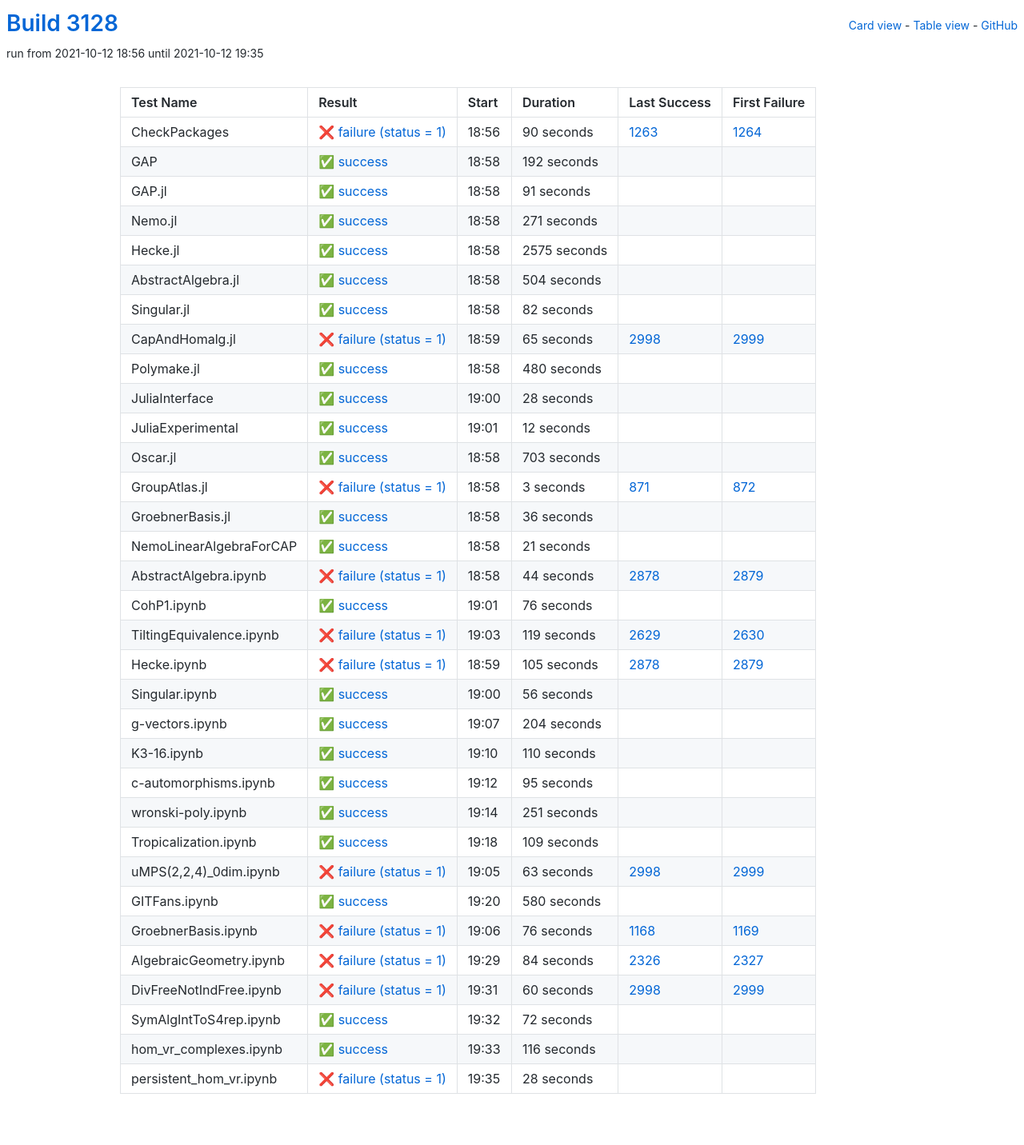
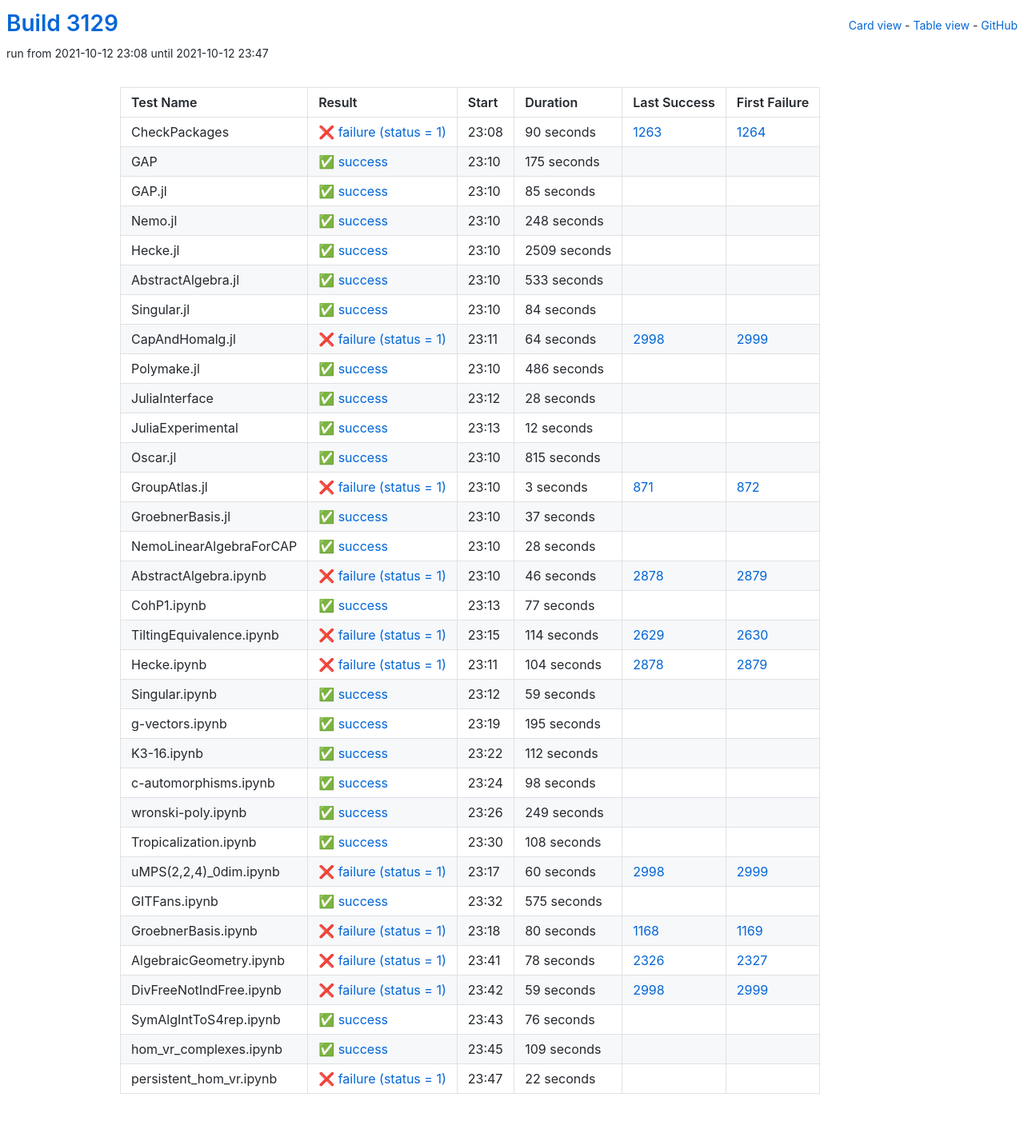
Before and after one commit to oscar-system/oscar-ci-status-stable, a Jekyll site: the page built from table.html, in a window 1280 px wide. Shown: the whole page at 80% size. Built offline with Jekyll 4.4.1, drawn with Linux system fonts in a browser that asks for light colours.

Commit message:
Build #3129

```diff
--- a/_data/ci.yml
+++ b/_data/ci.yml
@@ -1,6 +1,6 @@
 ---
-build: 3128
-build_url: https://oscarci.mathematik.uni-kl.de/job/oscar-stable/3128/
+build: 3129
+build_url: https://oscarci.mathematik.uni-kl.de/job/oscar-stable/3129/
 job: oscar-stable
 organization: oscar-system
 repo: oscar-ci-status-stable
@@ -8,8 +8,8 @@ repourl: https://github.com/oscar-system/oscar-ci-status-stable
 tests:
 - name: CheckPackages
   id: checkpackages
-  log: https://oscarci.mathematik.uni-kl.de/job/oscar-stable/3128/artifact/logs/build-3128/CheckPackages.log
-  start: 2021-10-12 18:56
+  log: https://oscarci.mathematik.uni-kl.de/job/oscar-stable/3129/artifact/logs/build-3129/CheckPackages.log
+  start: 2021-10-12 23:08
   success: false
   exitcode: 1
   status: failure
@@ -20,104 +20,104 @@ tests:
   first_failure_url: https://oscarci.mathematik.uni-kl.de/job/oscar-stable/1264/
 - name: GAP
   id: gap
-  log: https://oscarci.mathematik.uni-kl.de/job/oscar-stable/3128/artifact/logs/build-3128/GAP.log
-  start: 2021-10-12 18:58
+  log: https://oscarci.mathematik.uni-kl.de/job/oscar-stable/3129/artifact/logs/build-3129/GAP.log
+  start: 2021-10-12 23:10
   success: true
   exitcode: 0
   status: success
-  duration: 192
+  duration: 175
   last_success: false
   last_success_url:
   first_failure: false
   first_failure_url:
 - name: GAP.jl
   id: gap-jl
-  log: https://oscarci.mathematik.uni-kl.de/job/oscar-stable/3128/artifact/logs/build-3128/GAP.jl.log
-  start: 2021-10-12 18:58
+  log: https://oscarci.mathematik.uni-kl.de/job/oscar-stable/3129/artifact/logs/build-3129/GAP.jl.log
+  start: 2021-10-12 23:10
   success: true
   exitcode: 0
   status: success
-  duration: 91
+  duration: 85
   last_success: false
   last_success_url:
   first_failure: false
   first_failure_url:
 - name: Nemo.jl
   id: nemo-jl
-  log: https://oscarci.mathematik.uni-kl.de/job/oscar-stable/3128/artifact/logs/build-3128/Nemo.jl.log
-  start: 2021-10-12 18:58
+  log: https://oscarci.mathematik.uni-kl.de/job/oscar-stable/3129/artifact/logs/build-3129/Nemo.jl.log
+  start: 2021-10-12 23:10
   success: true
   exitcode: 0
   status: success
-  duration: 271
+  duration: 248
   last_success: false
   last_success_url:
   first_failure: false
   first_failure_url:
 - name: Hecke.jl
   id: hecke-jl
-  log: https://oscarci.mathematik.uni-kl.de/job/oscar-stable/3128/artifact/logs/build-3128/Hecke.jl.log
-  start: 2021-10-12 18:58
+  log: https://oscarci.mathematik.uni-kl.de/job/oscar-stable/3129/artifact/logs/build-3129/Hecke.jl.log
+  start: 2021-10-12 23:10
   success: true
   exitcode: 0
   status: success
-  duration: 2575
+  duration: 2509
   last_success: false
   last_success_url:
   first_failure: false
   first_failure_url:
 - name: AbstractAlgebra.jl
   id: abstractalgebra-jl
-  log: https://oscarci.mathematik.uni-kl.de/job/oscar-stable/3128/artifact/logs/build-3128/AbstractAlgebra.jl.log
-  start: 2021-10-12 18:58
+  log: https://oscarci.mathematik.uni-kl.de/job/oscar-stable/3129/artifact/logs/build-3129/AbstractAlgebra.jl.log
+  start: 2021-10-12 23:10
   success: true
   exitcode: 0
   status: success
-  duration: 504
+  duration: 533
   last_success: false
   last_success_url:
   first_failure: false
   first_failure_url:
 - name: Singular.jl
   id: singular-jl
-  log: https://oscarci.mathematik.uni-kl.de/job/oscar-stable/3128/artifact/logs/build-3128/Singular.jl.log
-  start: 2021-10-12 18:58
+  log: https://oscarci.mathematik.uni-kl.de/job/oscar-stable/3129/artifact/logs/build-3129/Singular.jl.log
+  start: 2021-10-12 23:10
   success: true
   exitcode: 0
   status: success
-  duration: 82
+  duration: 84
   last_success: false
   last_success_url:
   first_failure: false
   first_failure_url:
 - name: CapAndHomalg.jl
   id: capandhomalg-jl
-  log: https://oscarci.mathematik.uni-kl.de/job/oscar-stable/3128/artifact/logs/build-3128/CapAndHomalg.jl.log
-  start: 2021-10-12 18:59
+  log: https://oscarci.mathematik.uni-kl.de/job/oscar-stable/3129/artifact/logs/build-3129/CapAndHomalg.jl.log
+  start: 2021-10-12 23:11
   success: false
   exitcode: 1
   status: failure
-  duration: 65
+  duration: 64
   last_success: 2998
   last_success_url: https://oscarci.mathematik.uni-kl.de/job/oscar-stable/2998/
   first_failure: 2999
   first_failure_url: https://oscarci.mathematik.uni-kl.de/job/oscar-stable/2999/
 - name: Polymake.jl
   id: polymake-jl
-  log: https://oscarci.mathematik.uni-kl.de/job/oscar-stable/3128/artifact/logs/build-3128/Polymake.jl.log
-  start: 2021-10-12 18:58
+  log: https://oscarci.mathematik.uni-kl.de/job/oscar-stable/3129/artifact/logs/build-3129/Polymake.jl.log
+  start: 2021-10-12 23:10
   success: true
   exitcode: 0
   status: success
-  duration: 480
+  duration: 486
   last_success: false
   last_success_url:
   first_failure: false
   first_failure_url:
 - name: JuliaInterface
   id: juliainterface
-  log: https://oscarci.mathematik.uni-kl.de/job/oscar-stable/3128/artifact/logs/build-3128/JuliaInterface.log
-  start: 2021-10-12 19:00
+  log: https://oscarci.mathematik.uni-kl.de/job/oscar-stable/3129/artifact/logs/build-3129/JuliaInterface.log
+  start: 2021-10-12 23:12
   success: true
   exitcode: 0
   status: success
@@ -128,8 +128,8 @@ tests:
   first_failure_url:
 - name: JuliaExperimental
   id: juliaexperimental
-  log: https://oscarci.mathematik.uni-kl.de/job/oscar-stable/3128/artifact/logs/build-3128/JuliaExperimental.log
-  start: 2021-10-12 19:01
+  log: https://oscarci.mathematik.uni-kl.de/job/oscar-stable/3129/artifact/logs/build-3129/JuliaExperimental.log
+  start: 2021-10-12 23:13
   success: true
   exitcode: 0
   status: success
@@ -140,20 +140,20 @@ tests:
   first_failure_url:
 - name: Oscar.jl
   id: oscar-jl
-  log: https://oscarci.mathematik.uni-kl.de/job/oscar-stable/3128/artifact/logs/build-3128/Oscar.jl.log
-  start: 2021-10-12 18:58
+  log: https://oscarci.mathematik.uni-kl.de/job/oscar-stable/3129/artifact/logs/build-3129/Oscar.jl.log
+  start: 2021-10-12 23:10
   success: true
   exitcode: 0
   status: success
-  duration: 703
+  duration: 815
   last_success: false
   last_success_url:
   first_failure: false
   first_failure_url:
 - name: GroupAtlas.jl
   id: groupatlas-jl
-  log: https://oscarci.mathematik.uni-kl.de/job/oscar-stable/3128/artifact/logs/build-3128/GroupAtlas.jl.log
-  start: 2021-10-12 18:58
+  log: https://oscarci.mathematik.uni-kl.de/job/oscar-stable/3129/artifact/logs/build-3129/GroupAtlas.jl.log
+  start: 2021-10-12 23:10
   success: false
   exitcode: 1
   status: failure
@@ -164,44 +164,212 @@ tests:
   first_failure_url: https://oscarci.mathematik.uni-kl.de/job/oscar-stable/872/
 - name: GroebnerBasis.jl
   id: groebnerbasis-jl
-  log: https://oscarci.mathematik.uni-kl.de/job/oscar-stable/3128/artifact/logs/build-3128/GroebnerBasis.jl.log
-  start: 2021-10-12 18:58
+  log: https://oscarci.mathematik.uni-kl.de/job/oscar-stable/3129/artifact/logs/build-3129/GroebnerBasis.jl.log
+  start: 2021-10-12 23:10
   success: true
   exitcode: 0
   status: success
-  duration: 36
+  duration: 37
   last_success: false
   last_success_url:
   first_failure: false
   first_failure_url:
 - name: NemoLinearAlgebraForCAP
   id: nemolinearalgebraforcap
-  log: https://oscarci.mathematik.uni-kl.de/job/oscar-stable/3128/artifact/logs/build-3128/NemoLinearAlgebraForCAP.log
-  start: 2021-10-12 18:58
+  log: https://oscarci.mathematik.uni-kl.de/job/oscar-stable/3129/artifact/logs/build-3129/NemoLinearAlgebraForCAP.log
+  start: 2021-10-12 23:10
   success: true
   exitcode: 0
   status: success
-  duration: 21
+  duration: 28
   last_success: false
   last_success_url:
   first_failure: false
   first_failure_url:
 - name: AbstractAlgebra.ipynb
   id: abstractalgebra-ipynb
-  log: https://oscarci.mathematik.uni-kl.de/job/oscar-stable/3128/artifact/logs/build-3128/AbstractAlgebra.ipynb.log
-  start: 2021-10-12 18:58
+  log: https://oscarci.mathematik.uni-kl.de/job/oscar-stable/3129/artifact/logs/build-3129/AbstractAlgebra.ipynb.log
+  start: 2021-10-12 23:10
   success: false
   exitcode: 1
   status: failure
-  duration: 44
+  duration: 46
   last_success: 2878
   last_success_url: https://oscarci.mathematik.uni-kl.de/job/oscar-stable/2878/
   first_failure: 2879
   first_failure_url: https://oscarci.mathematik.uni-kl.de/job/oscar-stable/2879/
 - name: CohP1.ipynb
   id: cohp1-ipynb
-  log: https://oscarci.mathematik.uni-kl.de/job/oscar-stable/3128/artifact/logs/build-3128/CohP1.ipynb.log
-  start: 2021-10-12 19:01
+  log: https://oscarci.mathematik.uni-kl.de/job/oscar-stable/3129/artifact/logs/build-3129/CohP1.ipynb.log
+  start: 2021-10-12 23:13
+  success: true
+  exitcode: 0
+  status: success
+  duration: 77
+  last_success: false
+  last_success_url:
+  first_failure: false
+  first_failure_url:
+- name: TiltingEquivalence.ipynb
+  id: tiltingequivalence-ipynb
+  log: https://oscarci.mathematik.uni-kl.de/job/oscar-stable/3129/artifact/logs/build-3129/TiltingEquivalence.ipynb.log
+  start: 2021-10-12 23:15
+  success: false
+  exitcode: 1
+  status: failure
+  duration: 114
+  last_success: 2629
+  last_success_url: https://oscarci.mathematik.uni-kl.de/job/oscar-stable/2629/
+  first_failure: 2630
+  first_failure_url: https://oscarci.mathematik.uni-kl.de/job/oscar-stable/2630/
+- name: Hecke.ipynb
+  id: hecke-ipynb
+  log: https://oscarci.mathematik.uni-kl.de/job/oscar-stable/3129/artifact/logs/build-3129/Hecke.ipynb.log
+  start: 2021-10-12 23:11
+  success: false
+  exitcode: 1
+  status: failure
+  duration: 104
+  last_success: 2878
+  last_success_url: https://oscarci.mathematik.uni-kl.de/job/oscar-stable/2878/
+  first_failure: 2879
+  first_failure_url: https://oscarci.mathematik.uni-kl.de/job/oscar-stable/2879/
+- name: Singular.ipynb
+  id: singular-ipynb
+  log: https://oscarci.mathematik.uni-kl.de/job/oscar-stable/3129/artifact/logs/build-3129/Singular.ipynb.log
+  start: 2021-10-12 23:12
+  success: true
+  exitcode: 0
+  status: success
+  duration: 59
+  last_success: false
+  last_success_url:
+  first_failure: false
+  first_failure_url:
+- name: g-vectors.ipynb
+  id: g-vectors-ipynb
+  log: https://oscarci.mathematik.uni-kl.de/job/oscar-stable/3129/artifact/logs/build-3129/g-vectors.ipynb.log
+  start: 2021-10-12 23:19
+  success: true
+  exitcode: 0
+  status: success
+  duration: 195
+  last_success: false
+  last_success_url:
+  first_failure: false
+  first_failure_url:
+- name: K3-16.ipynb
+  id: k3-16-ipynb
+  log: https://oscarci.mathematik.uni-kl.de/job/oscar-stable/3129/artifact/logs/build-3129/K3-16.ipynb.log
+  start: 2021-10-12 23:22
+  success: true
+  exitcode: 0
+  status: success
+  duration: 112
+  last_success: false
+  last_success_url:
+  first_failure: false
+  first_failure_url:
+- name: c-automorphisms.ipynb
+  id: c-automorphisms-ipynb
+  log: https://oscarci.mathematik.uni-kl.de/job/oscar-stable/3129/artifact/logs/build-3129/c-automorphisms.ipynb.log
+  start: 2021-10-12 23:24
+  success: true
+  exitcode: 0
+  status: success
+  duration: 98
+  last_success: false
+  last_success_url:
+  first_failure: false
+  first_failure_url:
+- name: wronski-poly.ipynb
+  id: wronski-poly-ipynb
+  log: https://oscarci.mathematik.uni-kl.de/job/oscar-stable/3129/artifact/logs/build-3129/wronski-poly.ipynb.log
+  start: 2021-10-12 23:26
+  success: true
+  exitcode: 0
+  status: success
+  duration: 249
+  last_success: false
+  last_success_url:
+  first_failure: false
+  first_failure_url:
+- name: Tropicalization.ipynb
+  id: tropicalization-ipynb
+  log: https://oscarci.mathematik.uni-kl.de/job/oscar-stable/3129/artifact/logs/build-3129/Tropicalization.ipynb.log
+  start: 2021-10-12 23:30
+  success: true
+  exitcode: 0
+  status: success
+  duration: 108
+  last_success: false
+  last_success_url:
+  first_failure: false
+  first_failure_url:
+- name: uMPS(2,2,4)_0dim.ipynb
+  id: umps-2-2-4-0dim-ipynb
+  log: https://oscarci.mathematik.uni-kl.de/job/oscar-stable/3129/artifact/logs/build-3129/uMPS-2-2-4-_0dim.ipynb.log
+  start: 2021-10-12 23:17
+  success: false
+  exitcode: 1
+  status: failure
+  duration: 60
+  last_success: 2998
+  last_success_url: https://oscarci.mathematik.uni-kl.de/job/oscar-stable/2998/
+  first_failure: 2999
+  first_failure_url: https://oscarci.mathematik.uni-kl.de/job/oscar-stable/2999/
+- name: GITFans.ipynb
+  id: gitfans-ipynb
+  log: https://oscarci.mathematik.uni-kl.de/job/oscar-stable/3129/artifact/logs/build-3129/GITFans.ipynb.log
+  start: 2021-10-12 23:32
+  success: true
+  exitcode: 0
+  status: success
+  duration: 575
+  last_success: false
+  last_success_url:
+  first_failure: false
+  first_failure_url:
+- name: GroebnerBasis.ipynb
+  id: groebnerbasis-ipynb
+  log: https://oscarci.mathematik.uni-kl.de/job/oscar-stable/3129/artifact/logs/build-3129/GroebnerBasis.ipynb.log
+  start: 2021-10-12 23:18
+  success: false
+  exitcode: 1
+  status: failure
+  duration: 80
+  last_success: 1168
+  last_success_url: https://oscarci.mathematik.uni-kl.de/job/oscar-stable/1168/
+  first_failure: 1169
+  first_failure_url: https://oscarci.mathematik.uni-kl.de/job/oscar-stable/1169/
+- name: AlgebraicGeometry.ipynb
+  id: algebraicgeometry-ipynb
+  log: https://oscarci.mathematik.uni-kl.de/job/oscar-stable/3129/artifact/logs/build-3129/AlgebraicGeometry.ipynb.log
+  start: 2021-10-12 23:41
+  success: false
+  exitcode: 1
+  status: failure
+  duration: 78
+  last_success: 2326
+  last_success_url: https://oscarci.mathematik.uni-kl.de/job/oscar-stable/2326/
+  first_failure: 2327
+  first_failure_url: https://oscarci.mathematik.uni-kl.de/job/oscar-stable/2327/
+- name: DivFreeNotIndFree.ipynb
+  id: divfreenotindfree-ipynb
+  log: https://oscarci.mathematik.uni-kl.de/job/oscar-stable/3129/artifact/logs/build-3129/DivFreeNotIndFree.ipynb.log
+  start: 2021-10-12 23:42
+  success: false
+  exitcode: 1
+  status: failure
+  duration: 59
+  last_success: 2998
+  last_success_url: https://oscarci.mathematik.uni-kl.de/job/oscar-stable/2998/
+  first_failure: 2999
+  first_failure_url: https://oscarci.mathematik.uni-kl.de/job/oscar-stable/2999/
+- name: SymAlgIntToS4rep.ipynb
+  id: symalginttos4rep-ipynb
+  log: https://oscarci.mathematik.uni-kl.de/job/oscar-stable/3129/artifact/logs/build-3129/SymAlgIntToS4rep.ipynb.log
+  start: 2021-10-12 23:43
   success: true
   exitcode: 0
   status: success
@@ -210,94 +378,10 @@ tests:
   last_success_url:
   first_failure: false
   first_failure_url:
-- name: TiltingEquivalence.ipynb
-  id: tiltingequivalence-ipynb
-  log: https://oscarci.mathematik.uni-kl.de/job/oscar-stable/3128/artifact/logs/build-3128/TiltingEquivalence.ipynb.log
-  start: 2021-10-12 19:03
-  success: false
-  exitcode: 1
-  status: failure
-  duration: 119
-  last_success: 2629
-  last_success_url: https://oscarci.mathematik.uni-kl.de/job/oscar-stable/2629/
-  first_failure: 2630
-  first_failure_url: https://oscarci.mathematik.uni-kl.de/job/oscar-stable/2630/
-- name: Hecke.ipynb
-  id: hecke-ipynb
-  log: https://oscarci.mathematik.uni-kl.de/job/oscar-stable/3128/artifact/logs/build-3128/Hecke.ipynb.log
-  start: 2021-10-12 18:59
-  success: false
-  exitcode: 1
-  status: failure
-  duration: 105
-  last_success: 2878
-  last_success_url: https://oscarci.mathematik.uni-kl.de/job/oscar-stable/2878/
-  first_failure: 2879
-  first_failure_url: https://oscarci.mathematik.uni-kl.de/job/oscar-stable/2879/
-- name: Singular.ipynb
-  id: singular-ipynb
-  log: https://oscarci.mathematik.uni-kl.de/job/oscar-stable/3128/artifact/logs/build-3128/Singular.ipynb.log
-  start: 2021-10-12 19:00
-  success: true
-  exitcode: 0
-  status: success
-  duration: 56
-  last_success: false
-  last_success_url:
-  first_failure: false
-  first_failure_url:
-- name: g-vectors.ipynb
-  id: g-vectors-ipynb
-  log: https://oscarci.mathematik.uni-kl.de/job/oscar-stable/3128/artifact/logs/build-3128/g-vectors.ipynb.log
-  start: 2021-10-12 19:07
-  success: true
-  exitcode: 0
-  status: success
-  duration: 204
-  last_success: false
-  last_success_url:
-  first_failure: false
-  first_failure_url:
-- name: K3-16.ipynb
-  id: k3-16-ipynb
-  log: https://oscarci.mathematik.uni-kl.de/job/oscar-stable/3128/artifact/logs/build-3128/K3-16.ipynb.log
-  start: 2021-10-12 19:10
-  success: true
-  exitcode: 0
-  status: success
-  duration: 110
-  last_success: false
-  last_success_url:
-  first_failure: false
-  first_failure_url:
-- name: c-automorphisms.ipynb
-  id: c-automorphisms-ipynb
-  log: https://oscarci.mathematik.uni-kl.de/job/oscar-stable/3128/artifact/logs/build-3128/c-automorphisms.ipynb.log
-  start: 2021-10-12 19:12
-  success: true
-  exitcode: 0
-  status: success
-  duration: 95
-  last_success: false
-  last_success_url:
-  first_failure: false
-  first_failure_url:
-- name: wronski-poly.ipynb
-  id: wronski-poly-ipynb
-  log: https://oscarci.mathematik.uni-kl.de/job/oscar-stable/3128/artifact/logs/build-3128/wronski-poly.ipynb.log
-  start: 2021-10-12 19:14
-  success: true
-  exitcode: 0
-  status: success
-  duration: 251
-  last_success: false
-  last_success_url:
-  first_failure: false
-  first_failure_url:
-- name: Tropicalization.ipynb
-  id: tropicalization-ipynb
-  log: https://oscarci.mathematik.uni-kl.de/job/oscar-stable/3128/artifact/logs/build-3128/Tropicalization.ipynb.log
-  start: 2021-10-12 19:18
+- name: hom_vr_complexes.ipynb
+  id: hom-vr-complexes-ipynb
+  log: https://oscarci.mathematik.uni-kl.de/job/oscar-stable/3129/artifact/logs/build-3129/hom_vr_complexes.ipynb.log
+  start: 2021-10-12 23:45
   success: true
   exitcode: 0
   status: success
@@ -306,99 +390,15 @@ tests:
   last_success_url:
   first_failure: false
   first_failure_url:
-- name: uMPS(2,2,4)_0dim.ipynb
-  id: umps-2-2-4-0dim-ipynb
-  log: https://oscarci.mathematik.uni-kl.de/job/oscar-stable/3128/artifact/logs/build-3128/uMPS-2-2-4-_0dim.ipynb.log
-  start: 2021-10-12 19:05
+- name: persistent_hom_vr.ipynb
+  id: persistent-hom-vr-ipynb
+  log: https://oscarci.mathematik.uni-kl.de/job/oscar-stable/3129/artifact/logs/build-3129/persistent_hom_vr.ipynb.log
+  start: 2021-10-12 23:47
   success: false
   exitcode: 1
   status: failure
-  duration: 63
-  last_success: 2998
-  last_success_url: https://oscarci.mathematik.uni-kl.de/job/oscar-stable/2998/
-  first_failure: 2999
-  first_failure_url: https://oscarci.mathematik.uni-kl.de/job/oscar-stable/2999/
-- name: GITFans.ipynb
-  id: gitfans-ipynb
-  log: https://oscarci.mathematik.uni-kl.de/job/oscar-stable/3128/artifact/logs/build-3128/GITFans.ipynb.log
-  start: 2021-10-12 19:20
-  success: true
-  exitcode: 0
-  status: success
-  duration: 580
+  duration: 22
   last_success: false
   last_success_url:
   first_failure: false
   first_failure_url:
-- name: GroebnerBasis.ipynb
-  id: groebnerbasis-ipynb
-  log: https://oscarci.mathematik.uni-kl.de/job/oscar-stable/3128/artifact/logs/build-3128/GroebnerBasis.ipynb.log
-  start: 2021-10-12 19:06
-  success: false
-  exitcode: 1
-  status: failure
-  duration: 76
-  last_success: 1168
-  last_success_url: https://oscarci.mathematik.uni-kl.de/job/oscar-stable/1168/
-  first_failure: 1169
-  first_failure_url: https://oscarci.mathematik.uni-kl.de/job/oscar-stable/1169/
-- name: AlgebraicGeometry.ipynb
-  id: algebraicgeometry-ipynb
-  log: https://oscarci.mathematik.uni-kl.de/job/oscar-stable/3128/artifact/logs/build-3128/AlgebraicGeometry.ipynb.log
-  start: 2021-10-12 19:29
-  success: false
-  exitcode: 1
-  status: failure
-  duration: 84
-  last_success: 2326
-  last_success_url: https://oscarci.mathematik.uni-kl.de/job/oscar-stable/2326/
-  first_failure: 2327
-  first_failure_url: https://oscarci.mathematik.uni-kl.de/job/oscar-stable/2327/
-- name: DivFreeNotIndFree.ipynb
-  id: divfreenotindfree-ipynb
-  log: https://oscarci.mathematik.uni-kl.de/job/oscar-stable/3128/artifact/logs/build-3128/DivFreeNotIndFree.ipynb.log
-  start: 2021-10-12 19:31
-  success: false
-  exitcode: 1
-  status: failure
-  duration: 60
-  last_success: 2998
-  last_success_url: https://oscarci.mathematik.uni-kl.de/job/oscar-stable/2998/
-  first_failure: 2999
-  first_failure_url: https://oscarci.mathematik.uni-kl.de/job/oscar-stable/2999/
-- name: SymAlgIntToS4rep.ipynb
-  id: symalginttos4rep-ipynb
-  log: https://oscarci.mathematik.uni-kl.de/job/oscar-stable/3128/artifact/logs/build-3128/SymAlgIntToS4rep.ipynb.log
-  start: 2021-10-12 19:32
-  success: true
-  exitcode: 0
-  status: success
-  duration: 72
-  last_success: false
-  last_success_url:
-  first_failure: false
-  first_failure_url:
-- name: hom_vr_complexes.ipynb
-  id: hom-vr-complexes-ipynb
-  log: https://oscarci.mathematik.uni-kl.de/job/oscar-stable/3128/artifact/logs/build-3128/hom_vr_complexes.ipynb.log
-  start: 2021-10-12 19:33
-  success: true
-  exitcode: 0
-  status: success
-  duration: 116
-  last_success: false
-  last_success_url:
-  first_failure: false
-  first_failure_url:
-- name: persistent_hom_vr.ipynb
-  id: persistent-hom-vr-ipynb
-  log: https://oscarci.mathematik.uni-kl.de/job/oscar-stable/3128/artifact/logs/build-3128/persistent_hom_vr.ipynb.log
-  start: 2021-10-12 19:35
-  success: false
-  exitcode: 1
-  status: failure
-  duration: 28
-  last_success: false
-  last_success_url:
-  first_failure: false
-  first_failure_url:
```
Also changed, not shown: README.md.
